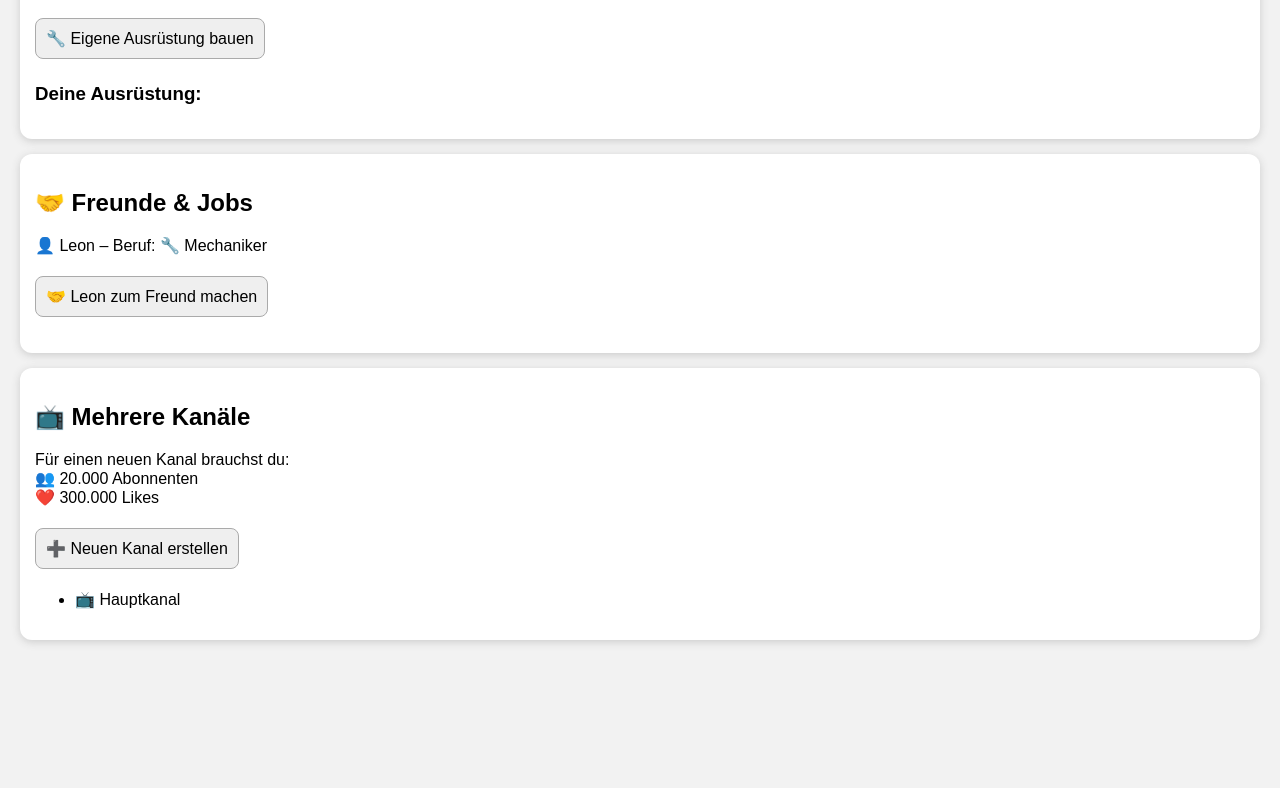
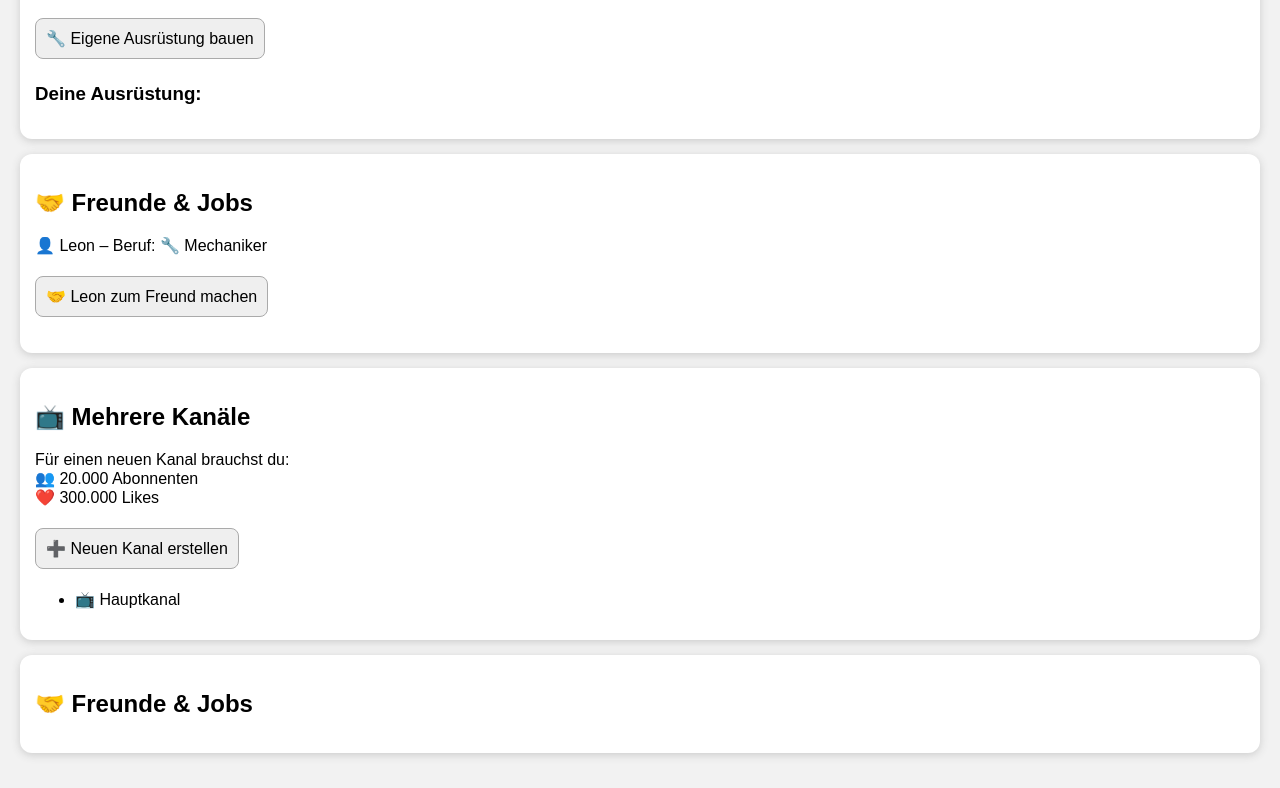
Before and after one commit to fabricembele84-max/youtuber-game, a plain HTML site: page index.html in a window 1280 px wide. Shown: the part 4261-5049 px from the top of the page. Before the commit the page ends 4936 px from the top, so only its background shows below. Drawn offline with Linux system fonts and the light colour scheme.

Commit message:
Aktualisieren von index.html

```diff
--- a/index.html
+++ b/index.html
@@ -803,4 +803,5 @@
   </script>
 
 </body>
-</html>
+</html><div class="box">
+    <h2>🤝 Freunde & Jobs</h2>
```
